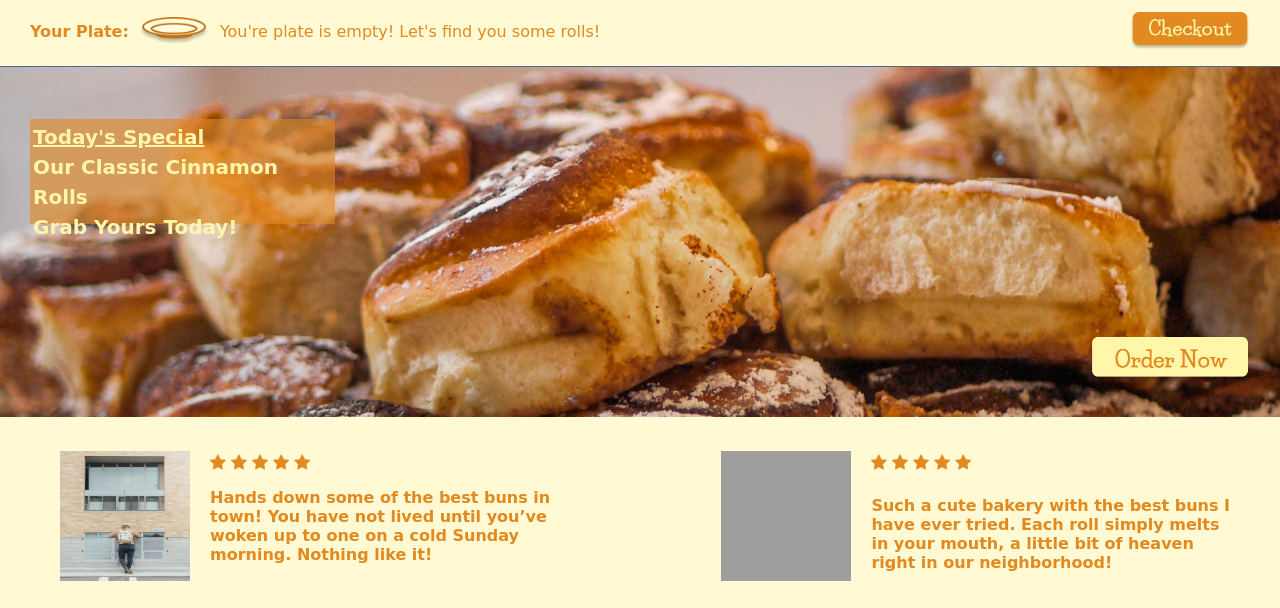
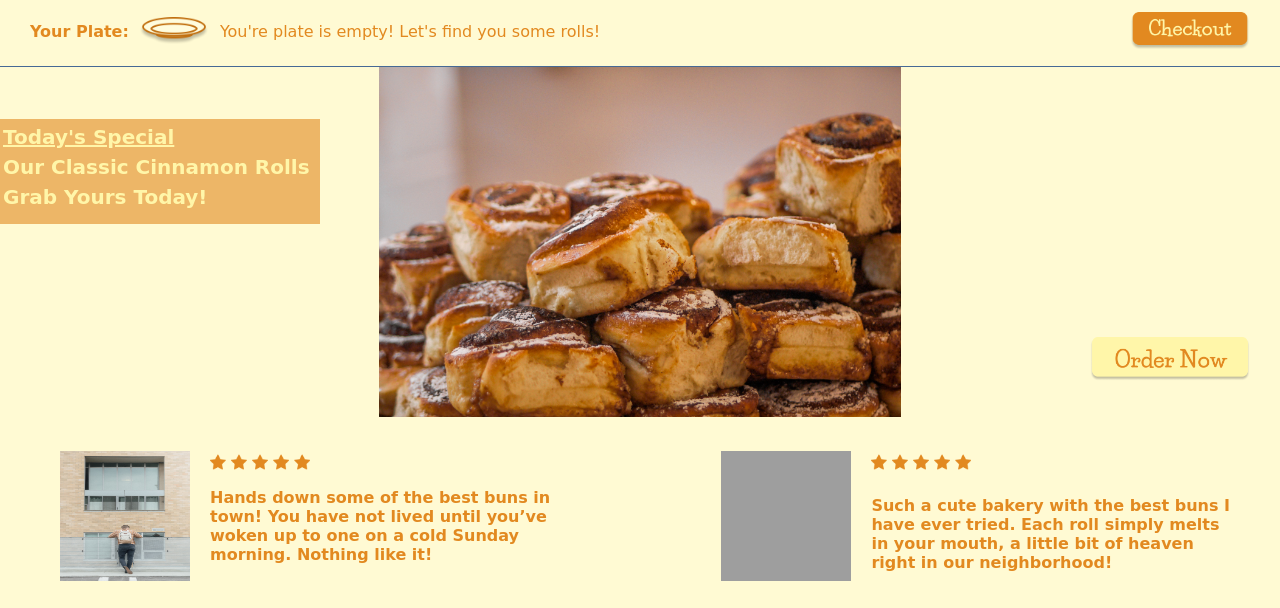
Before and after one commit to jenong220/homework_5, a plain HTML site: page index.html in a window 1280 px wide. Shown: the part 84-692 px from the top of the page. Drawn offline with Linux system fonts and the light colour scheme; grey boxes are pictures that could not be loaded; a web font is replaced by a local one.

Commit message:
trying to fix image

```diff
--- a/style.css
+++ b/style.css
@@ -107,15 +107,15 @@ body {
   grid-area: main-panel1;
   background-image: url("Homepg Photo.jpg");
   height: 100%;
-  width: auto;
-  background-size: cover;
+  width: 100%;
+  margin: 0;
+  background-size: contain;
   background-position: center;
   background-repeat: no-repeat;
   overflow: hidden;
   border-top: 1px solid #466995;
   display: grid;
-
-  padding: 0px 30px;
+  padding: 0px 0px;
   grid-template-rows: 15% 30% auto 20%;
   grid-template-columns: 25% 75%;
 }
```
